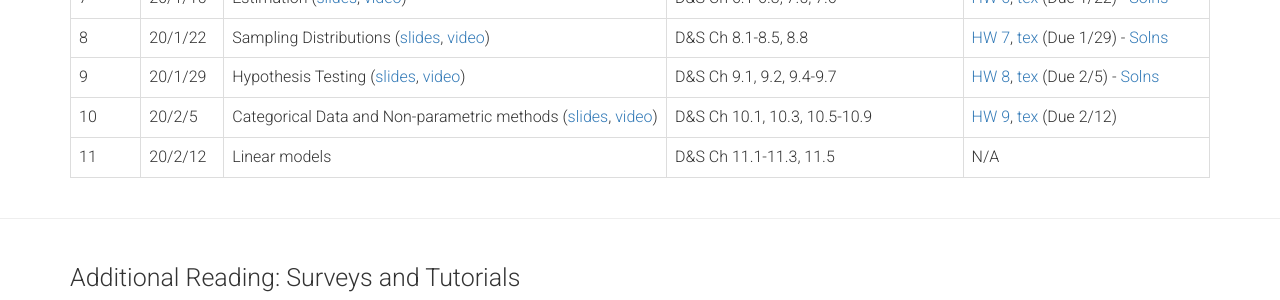
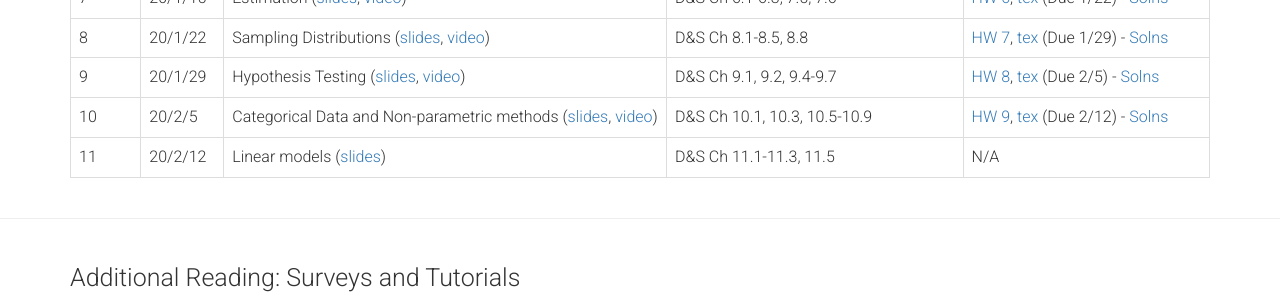
Before and after one commit to talisstats/talisstats.github.io, a Jekyll site: the page syllabus.html, which Jekyll copies as it is, in a window 1280 px wide. Shown: the part 1102-1402 px from the top of the page. Built offline with Jekyll 4.4.1, drawn with Linux system fonts in a browser that asks for light colours; nearby versions of some CDN libraries.

Commit message:
Adds lec11 material

```diff
--- a/syllabus.html
+++ b/syllabus.html
@@ -229,7 +229,7 @@
       D&S Ch 10.1, 10.3, 10.5-10.9
     </td>
     <td>
-      <a href="assets/hw/hw9.pdf">HW 9</a>, <a href="assets/hw/hw9.tex">tex</a> (Due 2/12)
+      <a href="assets/hw/hw9.pdf">HW 9</a>, <a href="assets/hw/hw9.tex">tex</a> (Due 2/12) - <a href="assets/hw/hw9_soln.pdf">Solns</a>
     </td>
   </tr>
 
@@ -237,7 +237,7 @@
     <td>11</td>
     <td>20/2/12 </td>
     <td>
-      Linear models </br>
+      Linear models (<a href="assets/slides/lec11.pdf">slides</a>)</br>
     </td>
     <td>
       D&S Ch 11.1-11.3, 11.5
```
Also changed, not shown: 3 other files.
